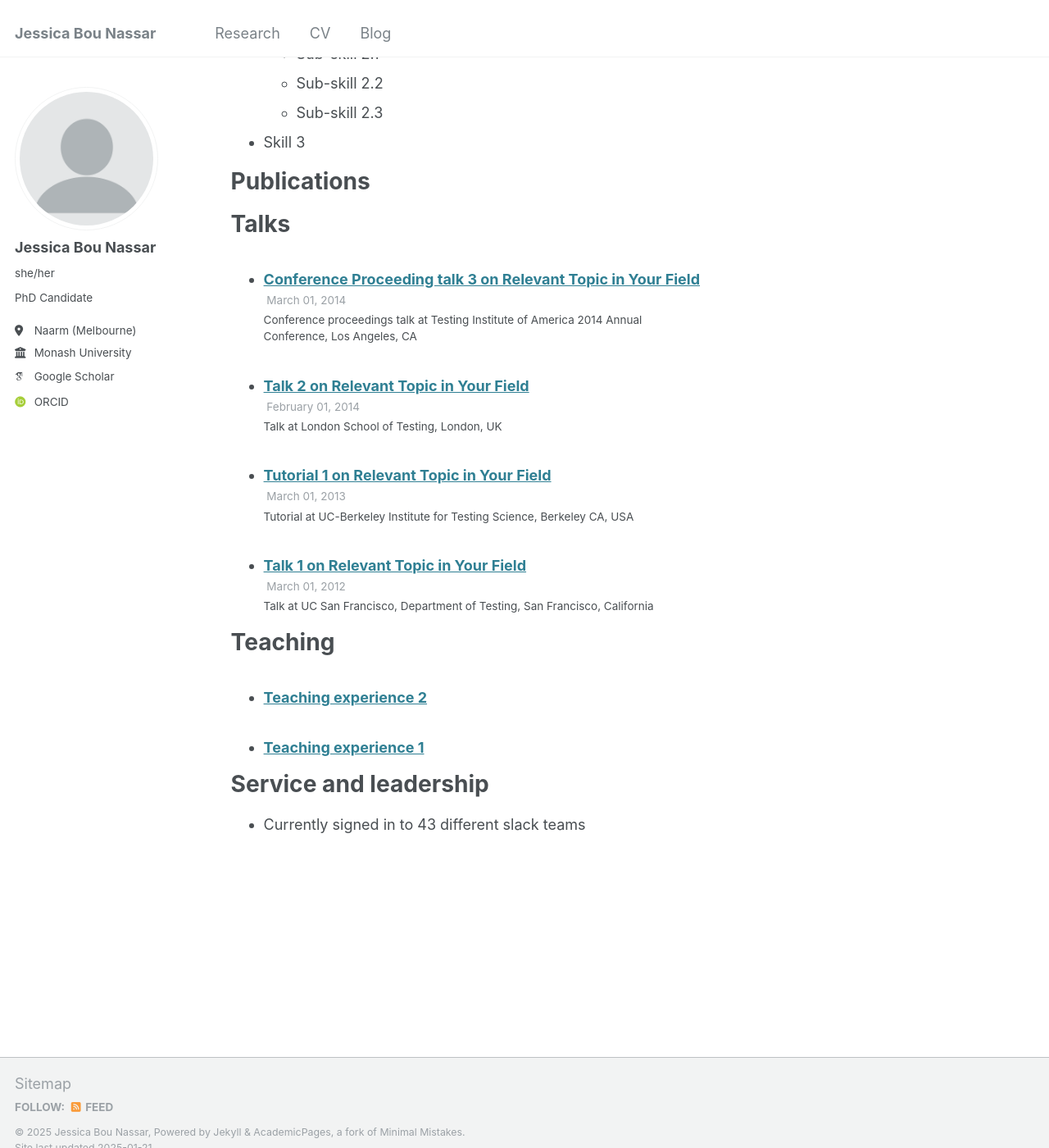
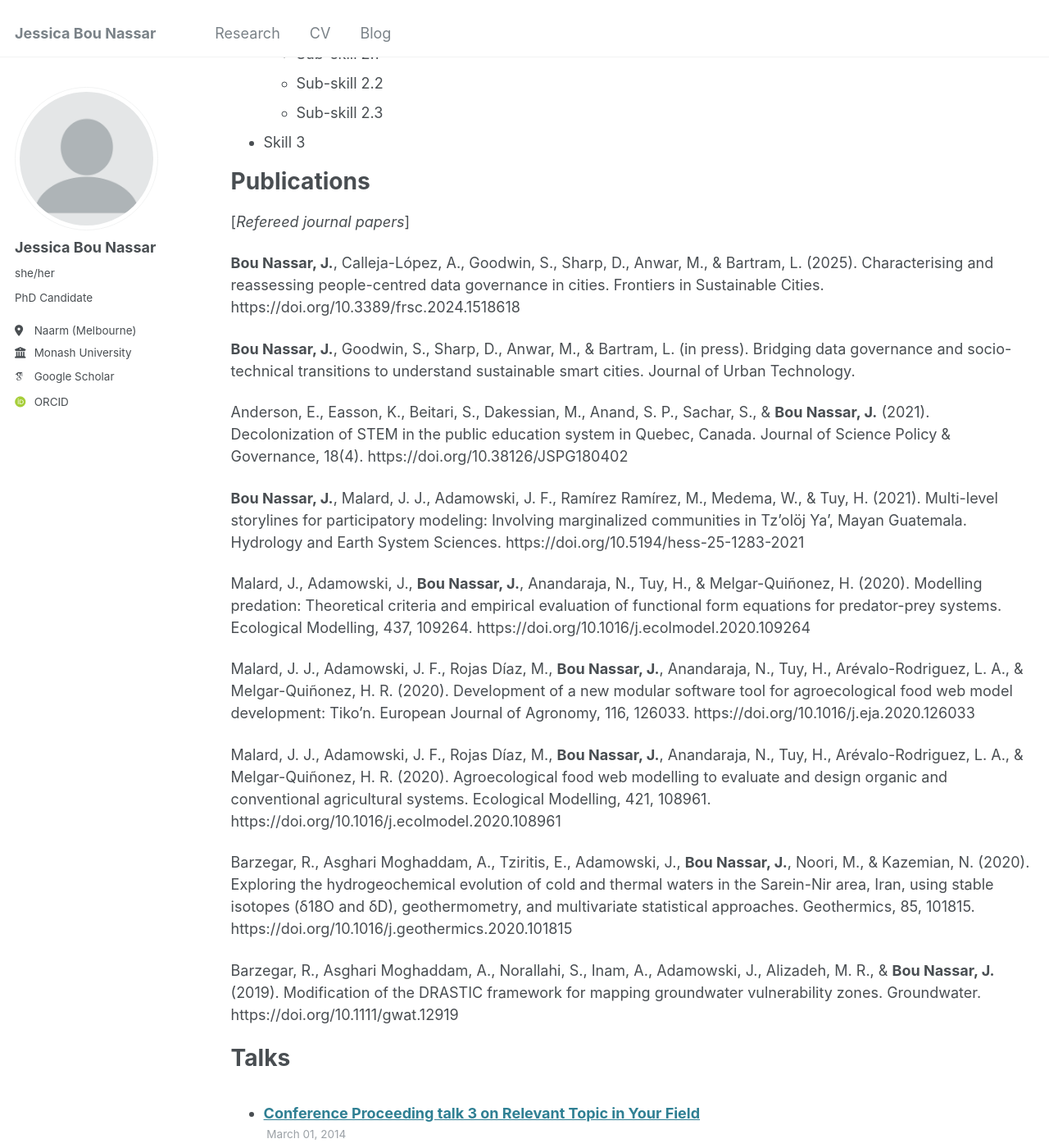
Before and after one commit to jessicabounassar/jessicabounassar.github.io, a Jekyll site: the page built from _pages/cv.md, in a window 1280 px wide and 1400 px high, scrolled down 1099 px. Shown: the whole window at 82% size. Built offline with Jekyll 4.4.1, drawn with Linux system fonts in a browser that asks for light colours; some web fonts are replaced.

Commit message:
Update cv.md

```diff
--- a/_pages/cv.md
+++ b/_pages/cv.md
@@ -49,9 +49,28 @@ Skills
 
 Publications
 ======
+[_Refereed journal papers_]
   <ul>{% for post in site.publications reversed %}
     {% include archive-single-cv.html %}
   {% endfor %}</ul>
+
+**Bou Nassar, J.**, Calleja-López, A., Goodwin, S., Sharp, D., Anwar, M., & Bartram, L. (2025). Characterising and reassessing people-centred data governance in cities. Frontiers in Sustainable Cities. https://doi.org/10.3389/frsc.2024.1518618
+
+**Bou Nassar, J.**, Goodwin, S., Sharp, D., Anwar, M., & Bartram, L. (in press). Bridging data governance and socio-technical transitions to understand sustainable smart cities. Journal of Urban Technology.
+
+Anderson, E., Easson, K., Beitari, S., Dakessian, M., Anand, S. P., Sachar, S., & **Bou Nassar, J.** (2021). Decolonization of STEM in the public education system in Quebec, Canada. Journal of Science Policy & Governance, 18(4). https://doi.org/10.38126/JSPG180402
+
+**Bou Nassar, J.**, Malard, J. J., Adamowski, J. F., Ramírez Ramírez, M., Medema, W., & Tuy, H. (2021). Multi-level storylines for participatory modeling: Involving marginalized communities in Tz'olöj Ya', Mayan Guatemala. Hydrology and Earth System Sciences. https://doi.org/10.5194/hess-25-1283-2021
+
+Malard, J., Adamowski, J., **Bou Nassar, J.**, Anandaraja, N., Tuy, H., & Melgar-Quiñonez, H. (2020). Modelling predation: Theoretical criteria and empirical evaluation of functional form equations for predator-prey systems. Ecological Modelling, 437, 109264. https://doi.org/10.1016/j.ecolmodel.2020.109264
+
+Malard, J. J., Adamowski, J. F., Rojas Díaz, M., **Bou Nassar, J.**, Anandaraja, N., Tuy, H., Arévalo-Rodriguez, L. A., & Melgar-Quiñonez, H. R. (2020). Development of a new modular software tool for agroecological food web model development: Tiko'n. European Journal of Agronomy, 116, 126033. https://doi.org/10.1016/j.eja.2020.126033
+
+Malard, J. J., Adamowski, J. F., Rojas Díaz, M., **Bou Nassar, J.**, Anandaraja, N., Tuy, H., Arévalo-Rodriguez, L. A., & Melgar-Quiñonez, H. R. (2020). Agroecological food web modelling to evaluate and design organic and conventional agricultural systems. Ecological Modelling, 421, 108961. https://doi.org/10.1016/j.ecolmodel.2020.108961
+
+Barzegar, R., Asghari Moghaddam, A., Tziritis, E., Adamowski, J., **Bou Nassar, J.**, Noori, M., & Kazemian, N. (2020). Exploring the hydrogeochemical evolution of cold and thermal waters in the Sarein-Nir area, Iran, using stable isotopes (δ18O and δD), geothermometry, and multivariate statistical approaches. Geothermics, 85, 101815. https://doi.org/10.1016/j.geothermics.2020.101815
+
+Barzegar, R., Asghari Moghaddam, A., Norallahi, S., Inam, A., Adamowski, J., Alizadeh, M. R., & **Bou Nassar, J.** (2019). Modification of the DRASTIC framework for mapping groundwater vulnerability zones. Groundwater. https://doi.org/10.1111/gwat.12919
 
 Talks
 ======
```
